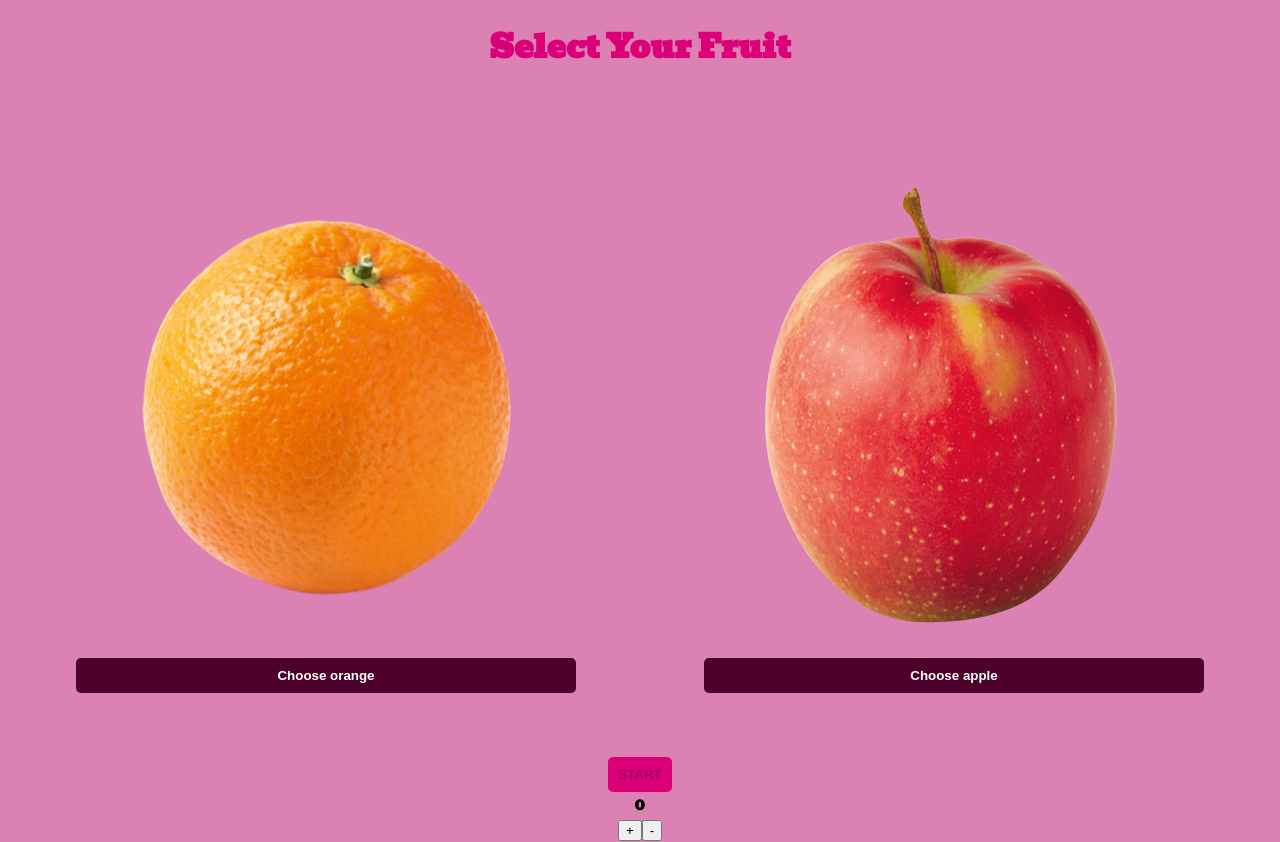
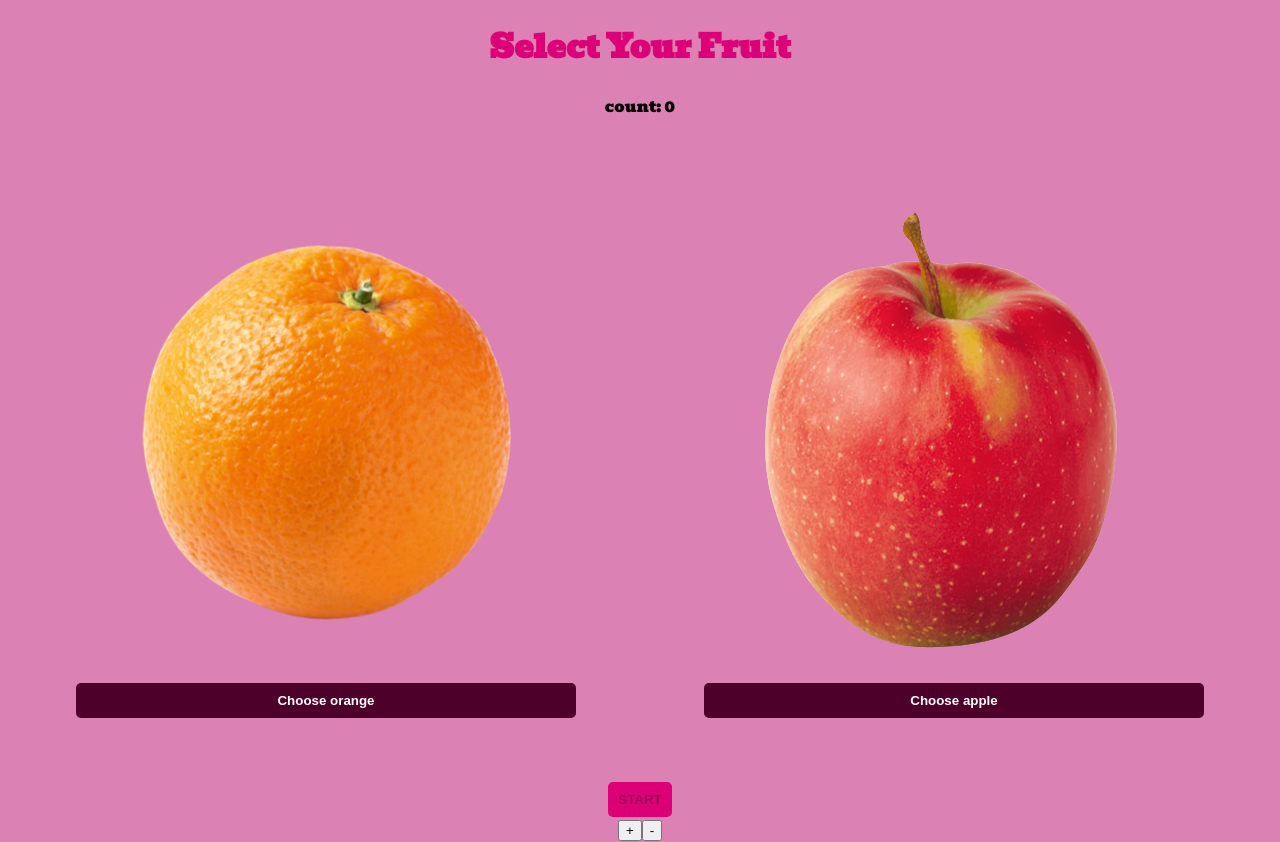
Before and after one commit to Miki-Geoghegan/apples-and-oranges, a React (Create React App) app: page / in a window 1280 px wide. Built offline with nearby package versions, Linux system fonts and the light colour scheme.

Commit message:
fruit to dissapear following start selection

```diff
--- a/src/components/Count.jsx
+++ b/src/components/Count.jsx
@@ -1,5 +1,5 @@
 import { connect } from 'react-redux'
-import { DECREASE_COUNT, INCREASE_COUNT } from 'utils/constants'
+import { DECREASE_COUNT, INCREASE_COUNT } from 'store/constants/count'
 import React, { Component } from 'react'
 
 class Count extends Component {
@@ -19,18 +19,14 @@ class Count extends Component {
     )
   }
 
+  // consider moving start button here - from the fruit selector
+
   render() {
     return (
       <div>{ this.renderCurrentCount() }</div>
     )
   }
 
-}
-
-const mapStateToProps = (globalState) => {
-  return {
-    count: globalState.countReducer.count
-  }
 }
 
 const mapDispatchToProps = (dispatch) => {
@@ -44,8 +40,4 @@ const mapDispatchToProps = (dispatch) => {
   }
 }
 
-export default connect(mapStateToProps, mapDispatchToProps)(Count)
-
-// const connectRedux = connect(mapStateToProps, mapDispatchToProps)
-
-// export default connectRedux(Count)
+export default connect(null, mapDispatchToProps)(Count)
--- a/src/components/FruitSelector.jsx
+++ b/src/components/FruitSelector.jsx
@@ -30,22 +30,34 @@ class FruitSelector extends Component {
   }
 
   renderUserOptions() {
+    const { message } = this.state
     const fruits = [
       { imgSrc: orangeImg, value: ORANGE },
       { imgSrc: appleImg, value: APPLE }
     ]
 
+    if (message === 'START') {
+      return (
+        <div className="fruitcontainer">
+          { fruits.map(this.renderUserOption) }
+        </div>
+      )
+    }
+
+    return (null)
+  }
+
+  renderCount() {
+    const { count } = this.props
+
     return (
-      <div className="fruitcontainer">
-        { fruits.map(this.renderUserOption) }
-      </div>
+      <div>count: { count }</div>
     )
   }
 
   renderStartButton() {
     const { fruitType } = this.props
     const { message } = this.state
-   console.log('Starting fruit type:', fruitType)
 
     return (
       <button
@@ -62,6 +74,7 @@ class FruitSelector extends Component {
     return (
       <div className="fruitselector">
         <h1 className="fruitselector__title">Select Your Fruit</h1>
+        <div>{ this.renderCount() }</div>
         <div>{ this.renderUserOptions() }</div>
         <div>{ this.renderStartButton() }</div>
       </div>
@@ -78,6 +91,9 @@ class FruitSelector extends Component {
     const { startGame, finishGame } = this.props
     const { message } = this.state
 
+    // this.renderUserOption()
+    // check that this is rendering anything, ? re-rendering the page?
+
     if (message === 'START') {
       startGame()
       this.setState({ message: !message })
@@ -87,10 +103,9 @@ class FruitSelector extends Component {
 
 }
 
-const mapStateToProps = ({ fruitTypeReducer: { fruitType } }) => {
-  console.log('this is coming from mapStateToProps', fruitType)
-
+const mapStateToProps = ({ countReducer: { count }, gameStatusReducer: { fruitType } }) => {
   return {
+    count,
     fruitType
   }
 }
@@ -111,4 +126,4 @@ const mapDispatchToProps = (dispatch) => {
 
 export default connect(mapStateToProps, mapDispatchToProps)(FruitSelector)
 
-// linkting = set of rules/ conventions that the code has to run by
+// linting = set of rules/ conventions that the code has to run by
--- a/src/store/reducers/gameStatusReducer.js
+++ b/src/store/reducers/gameStatusReducer.js
@@ -6,7 +6,7 @@ const initialState = {
   hasGameStarted: false
 }
 
-const fruitTypeReducer = (state = initialState, action) => {
+const gameStatusReducer = (state = initialState, action) => {
   switch (action.type) {
   case SET_FRUIT_TYPE:
     return {
@@ -27,4 +27,4 @@ const fruitTypeReducer = (state = initialState, action) => {
   }
 }
 
-export default fruitTypeReducer
+export default gameStatusReducer
--- a/src/store/reducers/index.js
+++ b/src/store/reducers/index.js
@@ -1,8 +1,8 @@
 import { combineReducers } from 'redux'
 import countReducer from 'store/reducers/countReducer'
-import fruitTypeReducer from 'store/reducers/gameStatusReducer'
+import gameStatusReducer from 'store/reducers/gameStatusReducer'
 
 export default combineReducers({
   countReducer,
-  fruitTypeReducer
+  gameStatusReducer
 })
--- a/src/styles/FruitSelector.scss
+++ b/src/styles/FruitSelector.scss
@@ -1,5 +1,7 @@
 .fruitselector {
-    background: transparent;
+    &__title {
+        color: rgb(219, 0, 120);
+    }
 }
 
 .fruitcontainer {
@@ -7,9 +9,7 @@
     justify-content: center;
   }
 
-  .fruitselector__title {
-      color: rgb(219, 0, 120);
-  }
+
   .fruitselector__select {
     display: flex;
     flex-direction: column;
--- a/src/utils/constants.js
+++ b/src/utils/constants.js
@@ -1,4 +1,2 @@
 export const APPLE = 'apple'
 export const ORANGE = 'orange'
-export const INCREASE_COUNT = 'INCREASE-COUNT'
-export const DECREASE_COUNT = 'DECREASE-COUNT'
```
